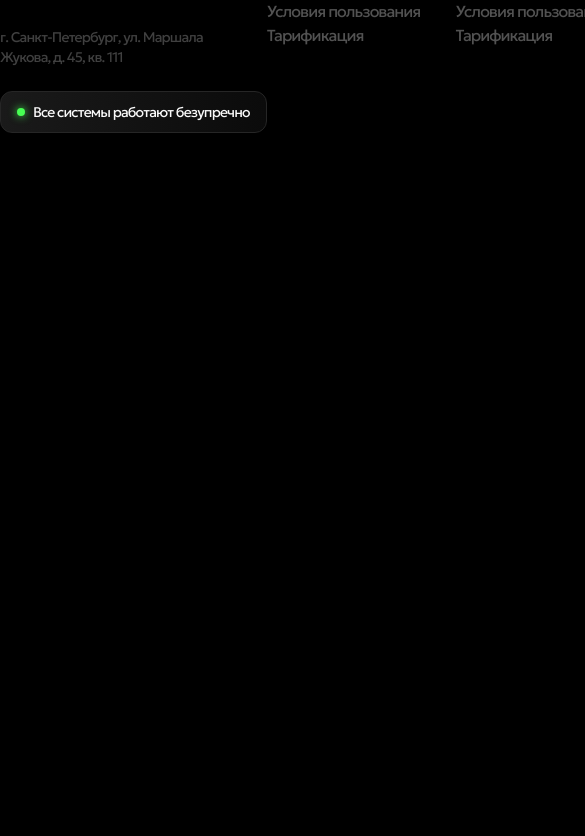
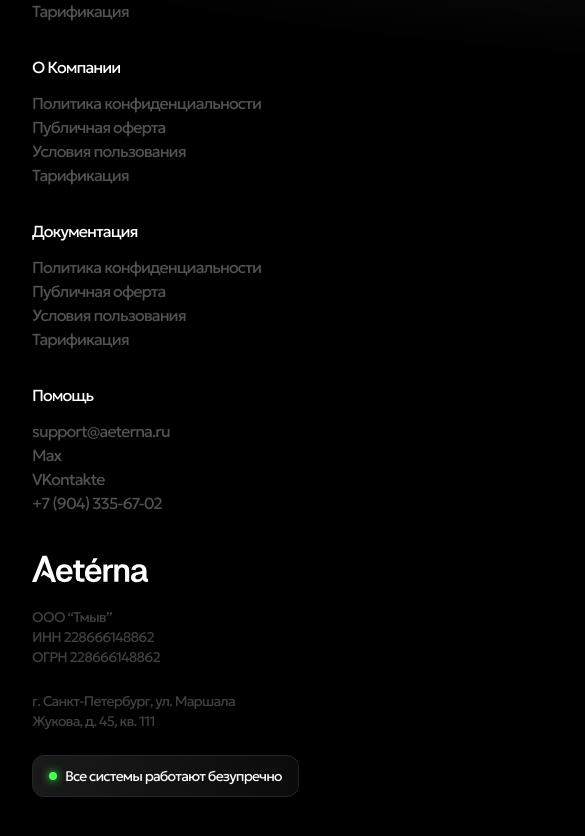
Before and after one commit to ECS1PLE/Aeterna, a Next.js app: page / in a window 390 px wide. Shown: the part 3488-4324 px from the top of the page, 585 px wide, since content can reach past the window. Before the commit the page ends 3717 px from the top, so only its background shows below. Built offline with nearby package versions, Linux system fonts and the light colour scheme.

Commit message:
Mobile adapt footer

```diff
--- a/src/components/Footer/index.tsx
+++ b/src/components/Footer/index.tsx
@@ -24,12 +24,13 @@
   };
 
   return (
-    <footer className="py-24 *:justify-between *:flex border-t border-neutral-700 relative">
+    <footer className="py-24 border-t border-neutral-700 relative pl-8 md:pl-0">
       <div className="absolute top-0 left-0 right-0 mx-auto">
         <Sphere />
       </div>
       <Wrapper>
-        <div className="flex flex-col gap-6 relative z-10">
+        <div className="flex flex-col-reverse md:flex-row justify-between gap-10">
+          <div className="flex flex-col gap-6 relative z-10 max-w-md">
             <button
               onClick={scrollToTopOrRedirect}
               aria-label="Scroll to top or go home"
@@ -47,7 +48,7 @@
             </FooterText>
             <Status />
           </div>
-        <div className="flex gap-8 relative z-10">
+          <div className="flex flex-col md:flex-row gap-8 relative z-10 flex-1 justify-between">
             <FooterBlock heading="Ресурсы">
               <FooterLink href="/">Политика конфиденциальности</FooterLink>
               <FooterLink href="/">Публичная оферта</FooterLink>
@@ -73,6 +74,7 @@
               <FooterLink href="/">+7 (904) 335-67-02</FooterLink>
             </FooterBlock>
           </div>
+        </div>
       </Wrapper>
     </footer>
   );
```
Also changed, not shown: 2 other files (tests, documents, lock files or other folders). Lines whose indentation alone changed are shown as unchanged.
